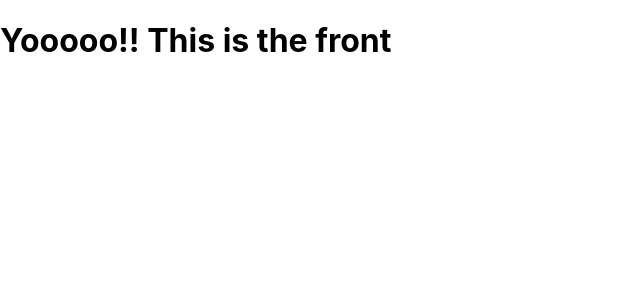
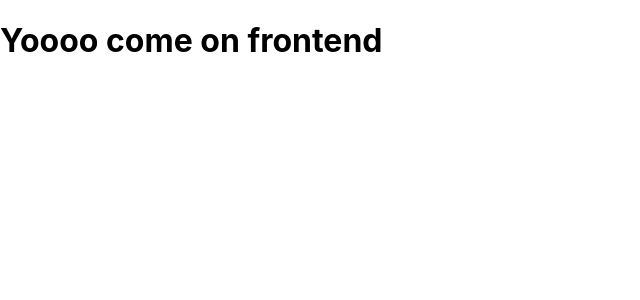
Before and after one commit to simonxmachine/trooper-frontend-react, a React (Create React App) app: page / in a window 1280 px wide. Shown: the top 300 px of the page, without its empty margins (0-640 px from the left). Built offline with nearby package versions, Linux system fonts and the light colour scheme.

Commit message:
retrying updating frontend msg

```diff
--- a/src/App.js
+++ b/src/App.js
@@ -3,7 +3,7 @@ function App() {
   return (
     <div>
 
-      <h1>Yooooo!! This is the front</h1>
+      <h1>Yoooo come on frontend</h1>
 
     </div>
   );
```
